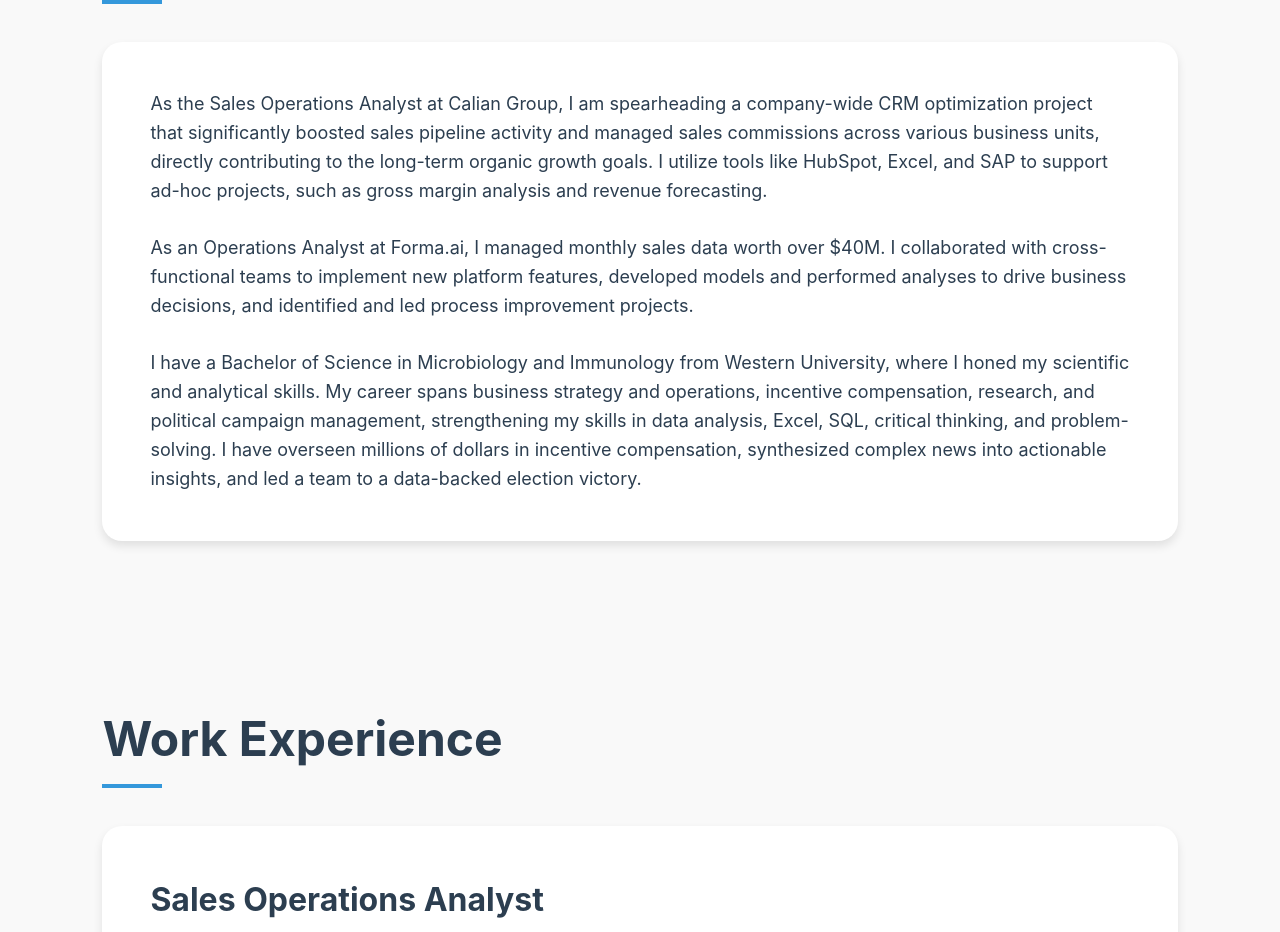
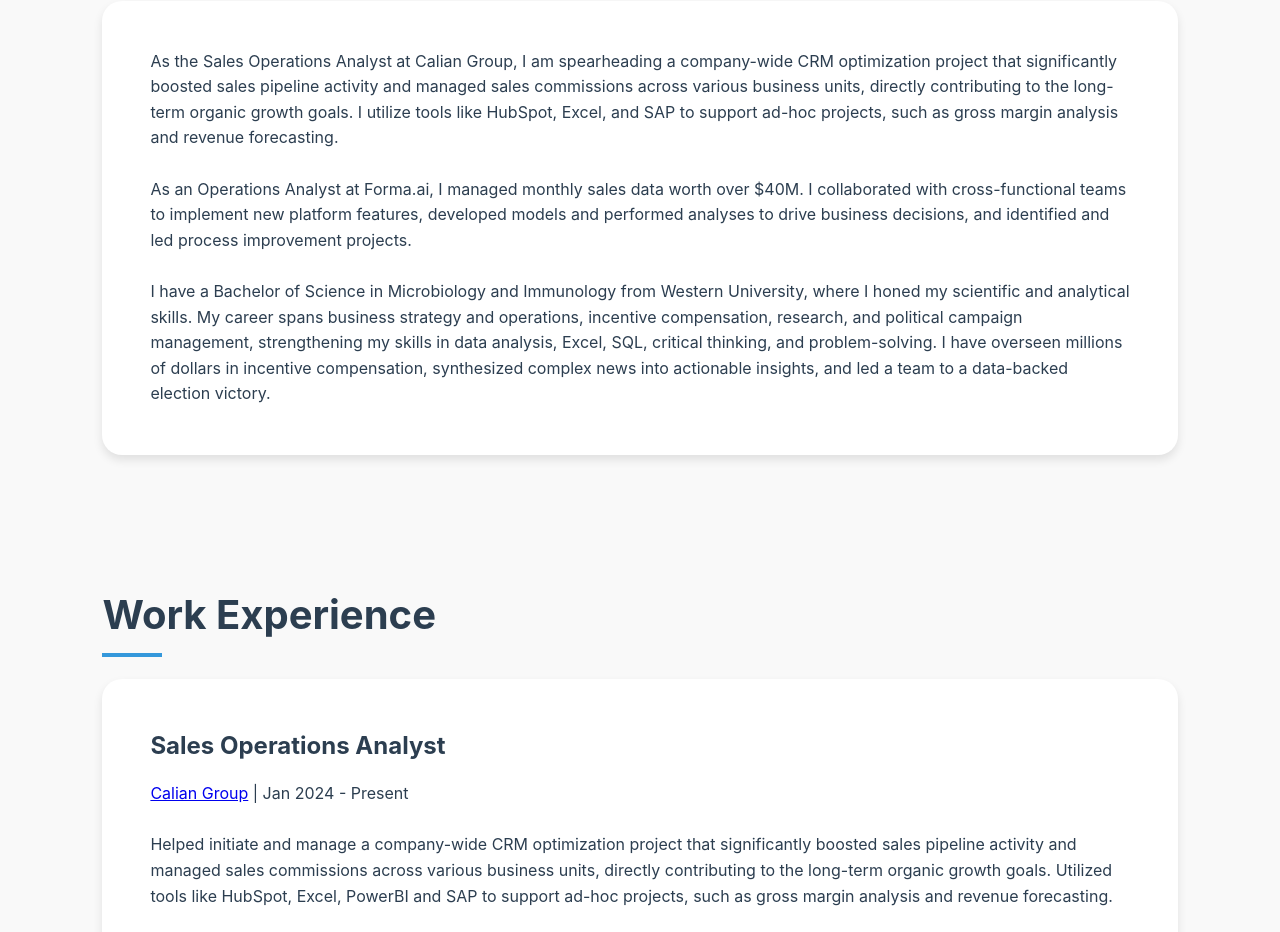
Before and after one commit to graedenmid/resume, a plain HTML site: page index.html in a window 1280 px wide. Shown: the part 513-1445 px from the top of the page. Drawn offline with Linux system fonts and the light colour scheme.

Commit message:
2nd update to re-optimize all sizing to Chrome

```diff
--- a/index.html
+++ b/index.html
@@ -88,7 +88,7 @@
         position: sticky;
         top: 0;
         z-index: 100;
-        font-size: 1.125rem;
+        font-size: 1.25rem;
       }
 
       nav ul {
@@ -114,15 +114,15 @@
 
       /* Section Styles */
       section {
-        padding: 4rem 8%;
+        padding: 3rem 8%;
         max-width: none;
         width: 100%;
         margin: 0;
       }
 
       .section-title {
-        font-size: 3rem;
-        margin-bottom: 3rem;
+        font-size: 2.5rem;
+        margin-bottom: 2rem;
         color: var(--primary);
         position: relative;
       }
@@ -139,7 +139,7 @@
       }
 
       .section-title:hover::after {
-        width: 250px;
+        width: 120px;
       }
 
       /* Card Styles */
@@ -150,7 +150,7 @@
         box-shadow: 0 5px 10px rgba(0, 0, 0, 0.1);
         margin-bottom: 2rem;
         transition: all 0.1s cubic-bezier(0.1, 0.7, 0.2, 1);
-        font-size: 1.125rem;
+        font-size: 1rem;
         max-width: 100%;
         margin: 0.1 auto;
       }
@@ -161,7 +161,7 @@
       }
 
       .card h3 {
-        font-size: 2rem;
+        font-size: 1.5rem;
         margin-bottom: 1rem;
       }
 
@@ -178,7 +178,7 @@
         border-radius: 15px;
         text-align: center;
         transition: all 0.1s ease;
-        font-size: 1.5rem;
+        font-size: 1.25rem;
         color: white;
       }
 
```
